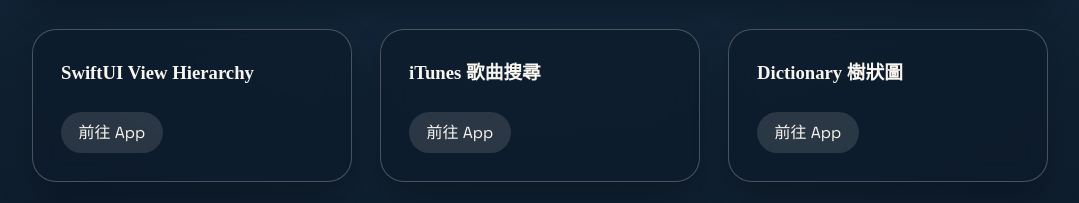
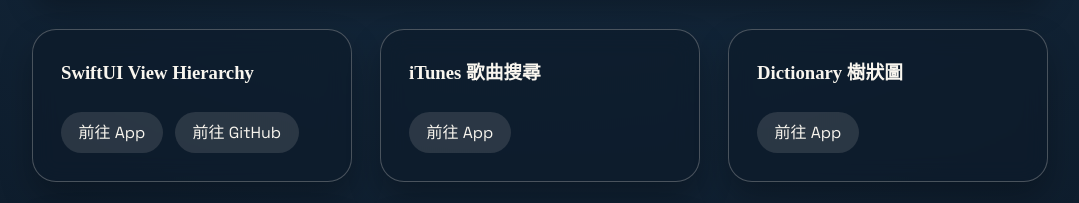
Before and after one commit to PeterPanSwift/B612_AI_App_Gallery, a plain HTML site: page index.html in a window 1280 px wide. Shown: the part 832-1035 px from the top of the page, without its empty margins (100-1179 px from the left). Drawn offline with Linux system fonts and the light colour scheme.

Commit message:
Show GitHub button for supported apps

```diff
--- a/apps.json
+++ b/apps.json
@@ -2,6 +2,7 @@
   {
     "title": "SwiftUI View Hierarchy",
     "url": "https://peterpanswift.github.io/swiftui-view-hierarchy",
+    "github": "https://github.com/PeterPanSwift/swiftui-view-hierarchy",
     "tags": ["swiftui", "swift", "apple", "視圖", "層級"]
   },
   {
--- a/index.html
+++ b/index.html
@@ -113,7 +113,21 @@
       link.rel = 'noopener';
       link.textContent = '前往 App';
 
-      article.append(title, link);
+      const actions = document.createElement('div');
+      actions.className = 'card-actions';
+      actions.appendChild(link);
+
+      if (app.github) {
+        const githubLink = document.createElement('a');
+        githubLink.className = 'card-link';
+        githubLink.href = app.github;
+        githubLink.target = '_blank';
+        githubLink.rel = 'noopener';
+        githubLink.textContent = '前往 GitHub';
+        actions.appendChild(githubLink);
+      }
+
+      article.append(title, actions);
       return article;
     }
 
@@ -139,10 +153,13 @@
     }
 
     function prepareApps(data) {
-      return data.map((app) => ({
-        ...app,
-        searchIndex: normalise([app.title, ...(app.tags || [])].join(' ')),
-      }));
+      return data.map((app) => {
+        const extras = app.github ? ['github'] : [];
+        return {
+          ...app,
+          searchIndex: normalise([app.title, ...(app.tags || []), ...extras].join(' ')),
+        };
+      });
     }
 
     async function loadApps() {
--- a/styles.css
+++ b/styles.css
@@ -318,6 +318,12 @@ main {
   transform: translateX(4px);
 }
 
+.card-actions {
+  display: flex;
+  flex-wrap: wrap;
+  gap: 0.75rem;
+}
+
 .empty-state {
   margin-top: 1rem;
   padding: 1.5rem;
```
